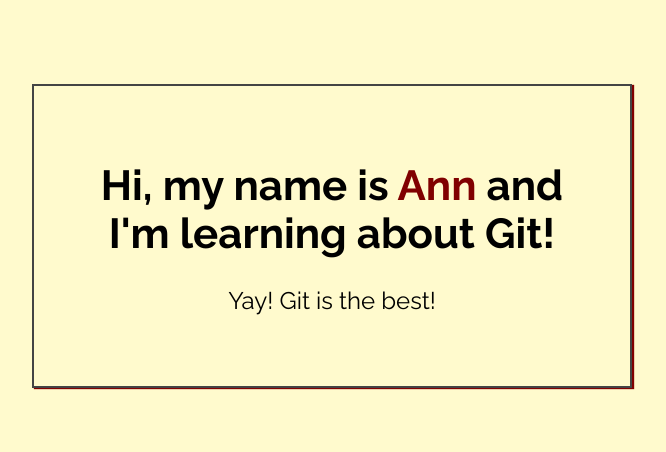
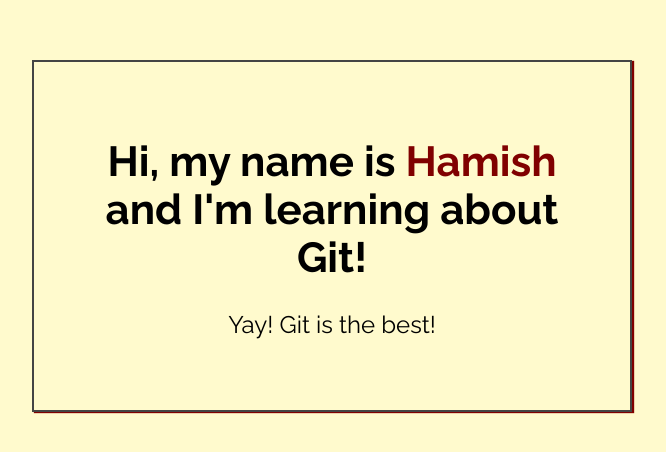
Before and after one commit to HamishGD/my_first_repo, a plain HTML site: page index.html in a window 1280 px wide. Shown: the part 164-616 px from the top of the page, without its empty margins (308-974 px from the left). Drawn offline with Linux system fonts and the light colour scheme.

Commit message:
Added name to index.html

```diff
--- a/index.html
+++ b/index.html
@@ -14,7 +14,7 @@
 <body>
 
     <div class="greeting">
-        <h1>Hi, my name is <span class="highlight">Ann</span> and I'm learning about Git! </h1>
+        <h1>Hi, my name is <span class="highlight">Hamish</span> and I'm learning about Git! </h1>
 
         <p>Yay! Git is the best!</p>
     </div>
```
